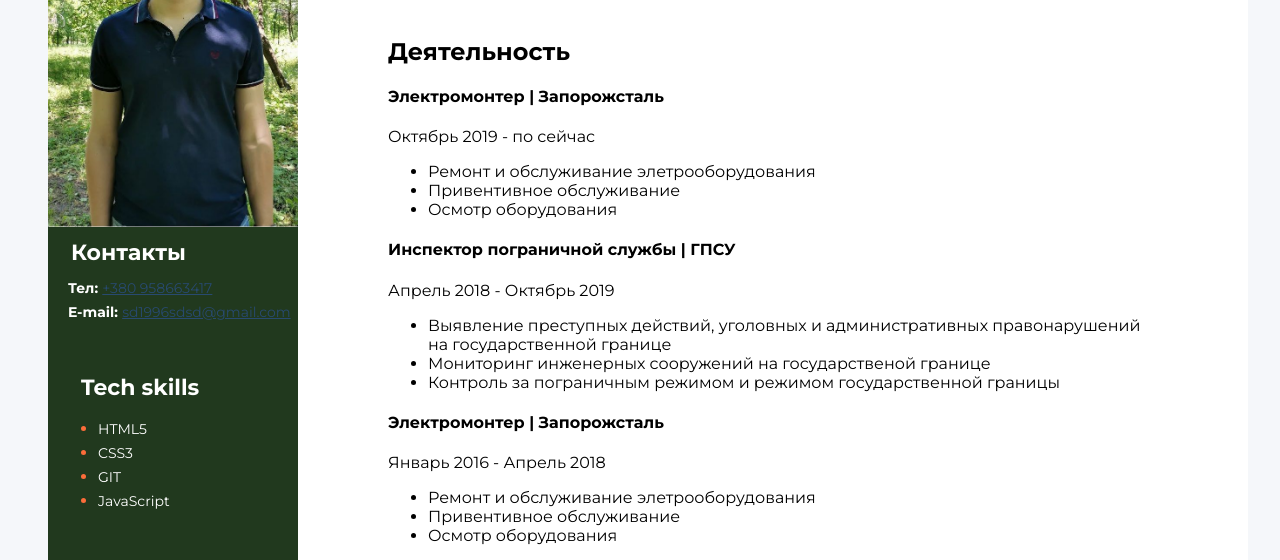
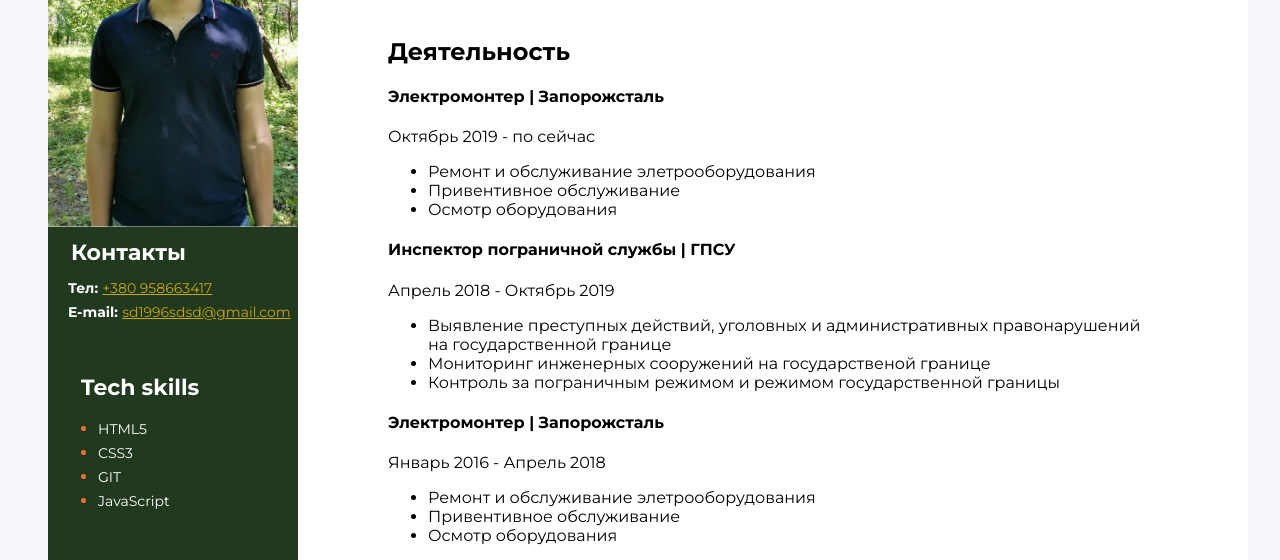
Before and after one commit to werwoolf/portfolio, a plain HTML site: page index.html in a window 1280 px wide. Shown: the part 234-794 px from the top of the page. Drawn offline with Linux system fonts and the light colour scheme.

Commit message:
Update styless.css

```diff
--- a/css/styless.css
+++ b/css/styless.css
@@ -69,7 +69,7 @@ body {
 .cont-number {
   /* width: 157px; */
   height: 48px;
-  color: #284a70;
+  color: #c9a512;
   font-size: 14px;
   line-height: 24px;
 }
```
